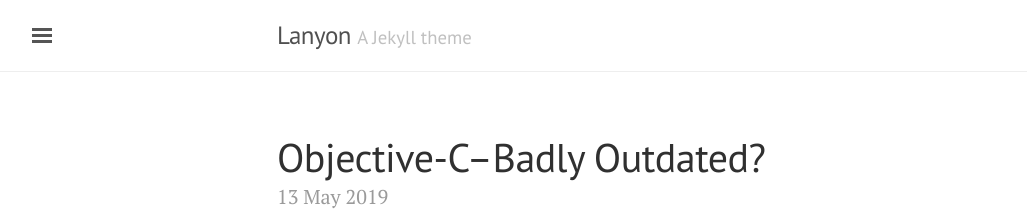
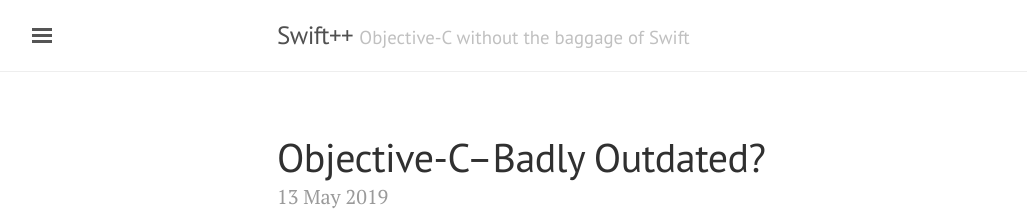
Before and after one commit to swiftpp/swiftpp.github.io, a Jekyll site: the page built from index.html, in a window 1280 px wide. Shown: the top 216 px of the page, without its empty margins (3-1030 px from the left). Built offline with Jekyll 4.4.1, drawn with Linux system fonts in a browser that asks for light colours; the list of posts is cut into pages by our own code.

Commit message:
Updated descriptive site info kept in _config.yml.

```diff
--- a/_config.yml
+++ b/_config.yml
@@ -3,18 +3,18 @@
 permalink:           pretty
 
 # Setup
-title:               Lanyon
-tagline:             'A Jekyll theme'
-description:         'A reserved <a href="http://jekyllrb.com" target="_blank">Jekyll</a> theme that places the utmost gravity on content with a hidden drawer. Made by <a href="https://twitter.com/mdo" target="_blank">@mdo</a>.'
-url:                 http://lanyon.getpoole.com
+title:               Swift++
+tagline:             'Objective-C without the baggage of Swift'
+description:         'An effort to build a Smalltalk-based compiler for the Swift environment.'
+url:                 http://swiftpp.github.io
 baseurl:             ''
 paginate:            5
 
 # About/contact
 author:
-  name:              Mark Otto
-  url:               https://twitter.com/mdo
-  email:             markdotto@gmail.com
+  name:              The Swift++ Project
+  url:               https://twitter.com/swiftplusplus
+  email:             swiftplusplus@gmail.com
 
 # Custom vars
 version:             1.0.0
```
